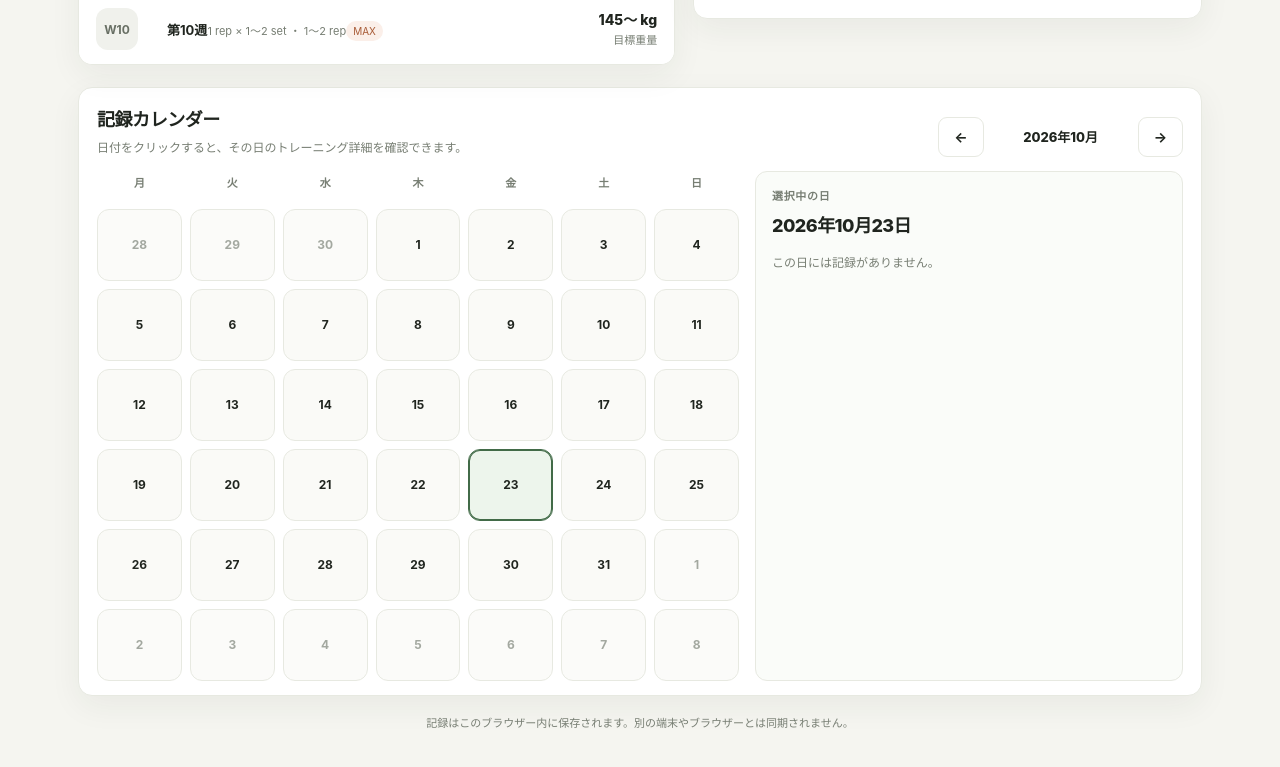
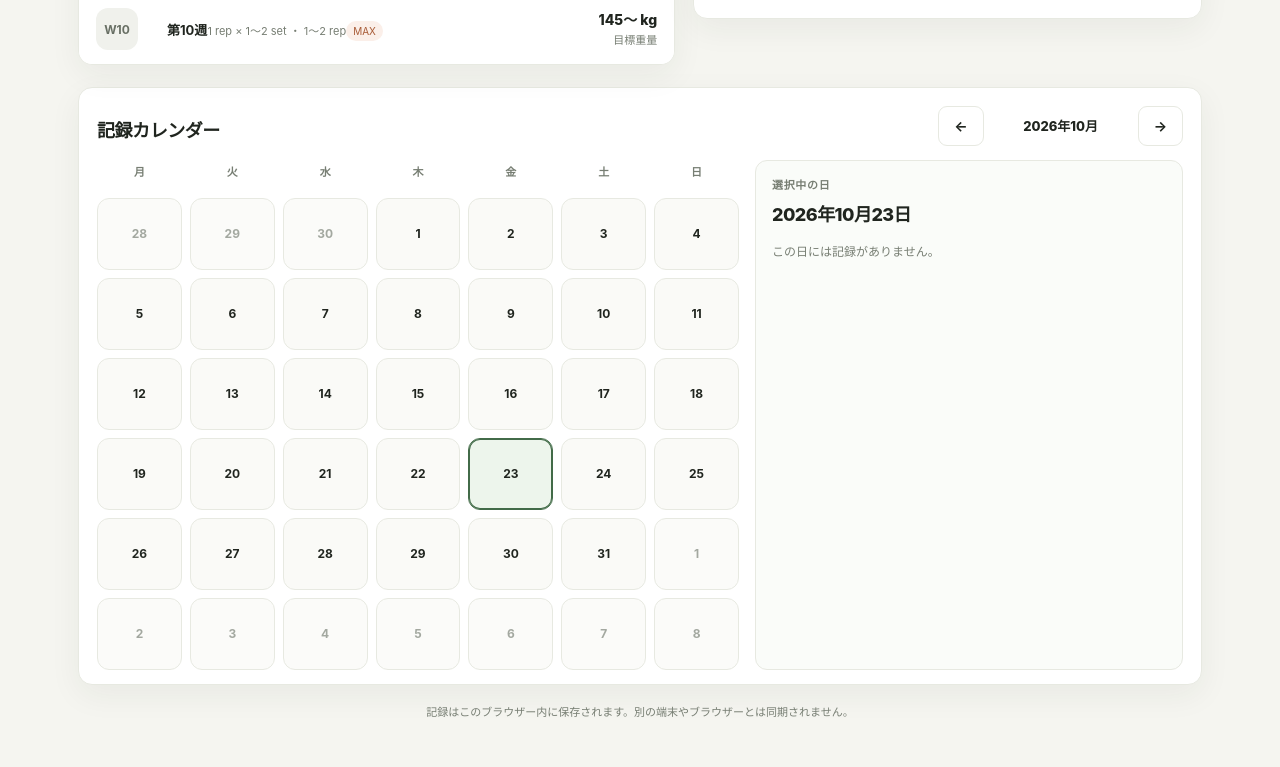
Before and after one commit to komi609/-, a plain HTML site: page index.html in a window 1280 px wide. Shown: the part 1160-1927 px from the top of the page. Drawn offline with Linux system fonts and the light colour scheme.

Commit message:
Add files via upload

```diff
--- a/index.html
+++ b/index.html
@@ -303,7 +303,6 @@
       <div class="calendar-header">
         <div>
           <h2 id="calendar-heading">記録カレンダー</h2>
-          <p class="section-hint">日付をクリックすると、その日のトレーニング詳細を確認できます。</p>
         </div>
         <div class="calendar-nav">
           <button class="button" id="prev-month" type="button" aria-label="前の月">←</button>
```
